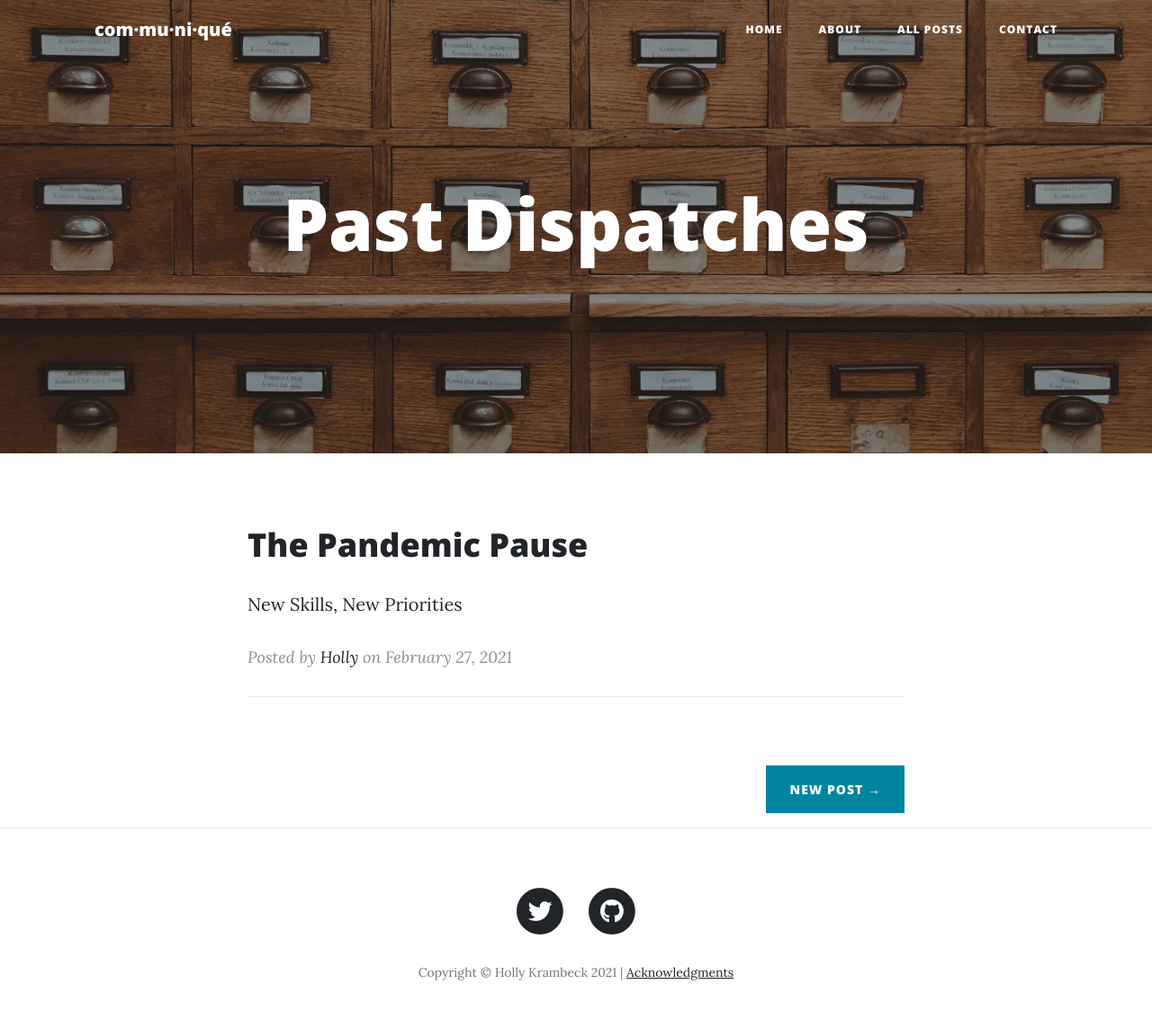
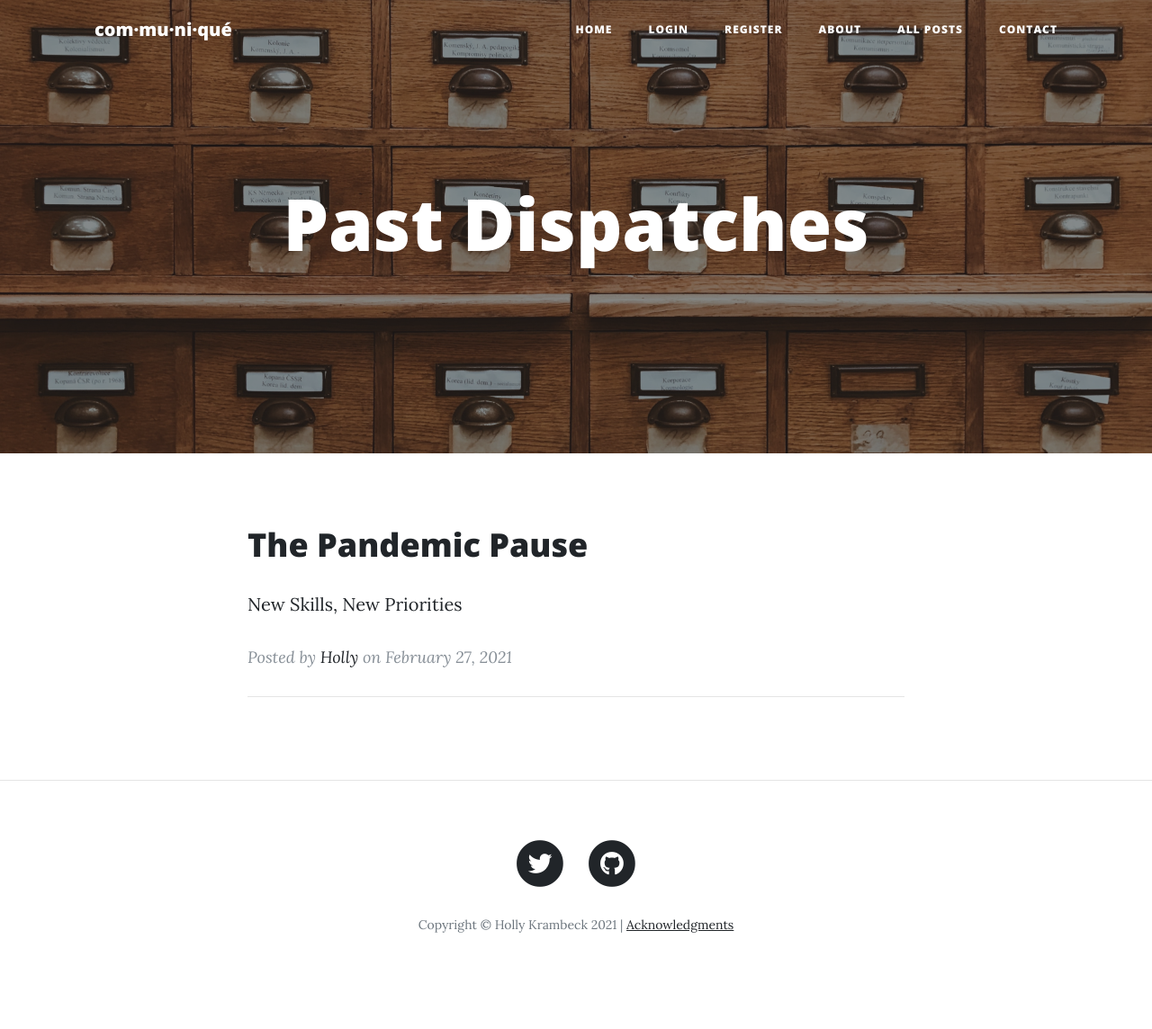
Before and after one commit to Holly-Transport/communique, a Flask app: page /all_posts in a window 1280 px wide. Shown: the top 1144 px of the page at 90% size. After the commit the page ends 1037 px from the top, so only its background shows below. Run offline with Flask 2, Linux system fonts and the light colour scheme; data comes from the database, SQL or seed files in the repository; both versions use the stored data as it was before the commit; parts of the project's set-up code (start-up, migrations or seed data) failed here and were passed over; some libraries are stand-ins or nearby versions.

Commit message:
Added Log In Features, Removed Database

```diff
--- a/main.py
+++ b/main.py
@@ -1,12 +1,20 @@
-from flask import Flask, render_template, redirect, url_for, request
+from flask import Flask, render_template, redirect, url_for, request, flash
 from flask_bootstrap import Bootstrap
 from flask_sqlalchemy import SQLAlchemy
 from flask_wtf import FlaskForm
-from wtforms import StringField, SubmitField
+from wtforms import StringField, SubmitField, PasswordField
 from wtforms.validators import DataRequired, URL
 from flask_ckeditor import CKEditor, CKEditorField
 import datetime as dt
 import smtplib
+from werkzeug.security import generate_password_hash, check_password_hash
+from flask_login import UserMixin, login_user, LoginManager, login_required, current_user, logout_user
+from functools import wraps
+from flask import abort
+import os
+# from forms import CreatePostForm
+# from flask_gravatar import Gravatar
+
 
 app = Flask(__name__)
 
@@ -14,15 +22,33 @@ year = dt.datetime.now().year
 app.config['SECRET_KEY'] = '123'
 ckeditor = CKEditor(app)
 Bootstrap(app)
-my_email = "trbreunion@gmail.com"
-password = "ilovedata!"
-your_addy = "hkrambeck@gmail.com"
-your_name = "Jane Jet"
+my_email = MY_EMAIL
+password = PASSWORD
+your_addy = YOUR_ADDY
+your_name = YOUR_NAME
 
 ##CONNECT TO DB
 app.config['SQLALCHEMY_DATABASE_URI'] = 'sqlite:///posts.db'
 app.config['SQLALCHEMY_TRACK_MODIFICATIONS'] = False
 db = SQLAlchemy(app)
+
+login_manager = LoginManager()
+login_manager.init_app(app)
+
+@login_manager.user_loader
+def load_user(user_id):
+    return User.query.get(user_id)
+
+
+def admin_only(function):
+    @wraps(function)
+    def wrapper_function(*args, **kwargs):
+        #If id is not 1 then return abort with 403 error
+        if current_user.id != 1:
+            return abort(403)
+        #Otherwise continue with the route function
+        return function(*args, **kwargs)
+    return wrapper_function
 
 
 ##CONFIGURE TABLE
@@ -36,6 +62,11 @@ class BlogPost(db.Model):
     author = db.Column(db.String(250), nullable=False)
     img_url = db.Column(db.String(250), nullable=False)
 
+class User(UserMixin, db.Model):
+    id = db.Column(db.Integer, primary_key=True)
+    name = db.Column(db.String(250), nullable=False)
+    email = db.Column(db.String(250), nullable=False)
+    password =db.Column(db.String(), nullable=False)
 
 # db.create_all()
 
@@ -49,7 +80,18 @@ class CreatePostForm(FlaskForm):
     body = CKEditorField("Blog Content", validators=[DataRequired()])
     submit = SubmitField("Submit Post")
 
+class Registration(FlaskForm):
+    name = StringField("First Name", validators=[DataRequired()])
+    email = StringField("Email", validators=[DataRequired()])
+    password =PasswordField("Password", validators=[DataRequired()])
+    submit = SubmitField("Register")
 
+class Login(FlaskForm):
+    email = StringField("Email", validators=[DataRequired()])
+    password = PasswordField("Password", validators=[DataRequired()])
+    submit = SubmitField("Login")
+
+##Functions
 def date_to_number(date):
     long_month_name = date.split(" ")[0]
     print(long_month_name)
@@ -65,27 +107,74 @@ def date_to_number(date):
     date_code = int(str(year) + str(month) + str(day))
     return date_code
 
+##Routes
 
 @app.route('/')
 def home():
     blog_data = BlogPost.query.order_by(BlogPost.date_order.desc()).all()
     db.session.commit()
-    return render_template("index.html", blogs=blog_data, year=year)
+    return render_template("index.html", blogs=blog_data, year=year, logged_in=current_user.is_authenticated)
+
+@app.route('/register', methods=['GET', 'POST'])
+def register():
+    form = Registration()
+    if form.validate_on_submit():
+        if User.query.filter_by(email=request.form['email']).first():
+            flash("The email address you have provided already exists in the Communique database. Please login.")
+            return redirect(url_for('login'))
+        else:
+            new_user = User(
+            name=form.name.data,
+            email=form.email.data,
+            password=generate_password_hash(request.form["password"], method='pbkdf2:sha256', salt_length=8)
+        )
+            db.session.add(new_user)
+            db.session.commit()
+            login_user(new_user)
+            return redirect(url_for('home'))
+    return render_template("register.html", form=form, logged_in=current_user.is_authenticated)
+
+
+@app.route('/login', methods=['GET', 'POST'])
+def login():
+    form=Login()
+    if request.method == 'POST':
+        password = request.form["password"]
+        email = request.form["email"]
+        user = User.query.filter_by(email=email).first()
+        if not user:
+            flash ("That email does not exist, please try again.")
+            return redirect (url_for ('login'))
+        elif not check_password_hash(user.password, password):
+            flash ("Password not correct, please try again.")
+            return redirect(url_for('login'))
+        else:
+            login_user(user)
+            return redirect(url_for('home'))
+    return render_template("login.html", form=form, logged_in=current_user.is_authenticated)
+
+
+@app.route('/logout')
+@login_required
+def logout():
+    logout_user()
+    return redirect(url_for('home'))
 
 
 @app.route('/all_posts')
 def all_posts():
     blog_data = BlogPost.query.order_by(BlogPost.date_order.desc()).all()
-    return render_template("all_posts.html", blogs=blog_data, year=year)
+    return render_template("all_posts.html", blogs=blog_data, year=year, logged_in=current_user.is_authenticated)
 
 
 @app.route('/post/<int:num>')
 def post(num):
     blog_data = BlogPost.query.order_by(BlogPost.id.desc()).all()
-    return render_template("post.html", blogs=blog_data, num=num, year=year)
+    return render_template("post.html", blogs=blog_data, num=num, year=year, logged_in=current_user.is_authenticated)
 
 
 @app.route('/new_post', methods=['GET', 'POST'])
+@admin_only
 def new_post():
     date = dt.datetime.now().strftime("%B %d, %Y")
     form = CreatePostForm(date=date)
@@ -102,10 +191,11 @@ def new_post():
         db.session.add(new_post)
         db.session.commit()
         return redirect(url_for('home'))
-    return render_template("make-post.html", form=form)
+    return render_template("make-post.html", form=form, logged_in=current_user.is_authenticated)
 
 
 @app.route('/edit_post/<int:num>', methods=['GET', 'POST'])
+@admin_only
 def edit_post(num):
     blog = db.session.query(BlogPost).filter_by(id=num).first()
     edit_form = CreatePostForm(
@@ -127,7 +217,7 @@ def edit_post(num):
         db.session.commit()
         print(f"complete{blog.date_order}")
         return redirect(url_for('post', num=num))
-    return render_template("edit_post.html", form=edit_form, is_edit=True, num=num)
+    return render_template("edit_post.html", form=edit_form, is_edit=True, num=num, logged_in=current_user.is_authenticated)
 
 @app.route('/delete_post/<int:num>', methods=['GET', 'POST'])
 def delete_post(num):
@@ -139,13 +229,12 @@ def delete_post(num):
 
 @app.route('/about')
 def about():
-    return render_template("about.html", year=year)
-
+    return render_template("about.html", year=year, logged_in=current_user.is_authenticated)
 
 @app.route('/contact', methods=["POST", "GET"])
 def contact():
     if request.method == 'GET':
-        return render_template("contact.html", year=year)
+        return render_template("contact.html", year=year, logged_in=current_user.is_authenticated)
     elif request.method == 'POST':
         name = request.form["name"]
         email = request.form["email"]
--- a/templates/Nav.html
+++ b/templates/Nav.html
@@ -11,6 +11,22 @@
           <li class="nav-item">
             <a class="nav-link" href="/">Home</a>
           </li>
+          {% if not logged_in: %}
+          <li class="nav-item">
+            <a class="nav-link" href="{{ url_for('login') }}">Login</a>
+          </li>
+          <li class="nav-item">
+            <a class="nav-link" href="{{ url_for('register') }}">Register</a>
+          </li>
+          {% endif %}
+
+          {% if logged_in: %}
+          <li class="nav-item">
+            <a class="nav-link" href="{{ url_for('logout') }}">Log Out</a>
+          </li>
+          {% endif %}
+
+
           <li class="nav-item">
             <a class="nav-link" href="/about">About</a>
           </li>
--- a/templates/all_posts.html
+++ b/templates/all_posts.html
@@ -42,7 +42,9 @@
         {% endfor %}
         <br>
         <br>
-          <a class="btn btn-primary float-right" href=/new_post>New Post &rarr;</a>
+          {% if logged_in: %}
+          <a class="btn btn-primary float-right" href=/new_post>Create New Post</a>
+          {% endif %}
         <!-- Pager -->
         <div class="clearfix">
         </div>
--- a/templates/index.html
+++ b/templates/index.html
@@ -44,7 +44,7 @@
 
         <!-- Pager -->
 <!--        <div class="clearfix">-->
-          <a class="btn btn-primary float-right" href=/all_posts>Older Posts &rarr;</a>
+          <a class="btn btn-primary float-right" href=/all_posts>All Posts &rarr;</a>
 <!--        </div>-->
       </div>
     </div>
--- a/templates/post.html
+++ b/templates/post.html
@@ -46,7 +46,9 @@
           {% endif %}
           {% endfor %}
 
+          {% if logged_in: %}
           <a class="btn btn-primary float-right" href="{{url_for('edit_post', num=num)}}">Edit Post</a>
+          {% endif %}
 
         </div>
       </div>
```
Also changed, not shown: templates/login.html (added, +43 -0 lines), templates/register.html (added, +34 -0 lines), posts.db (deleted), 1 other file.
